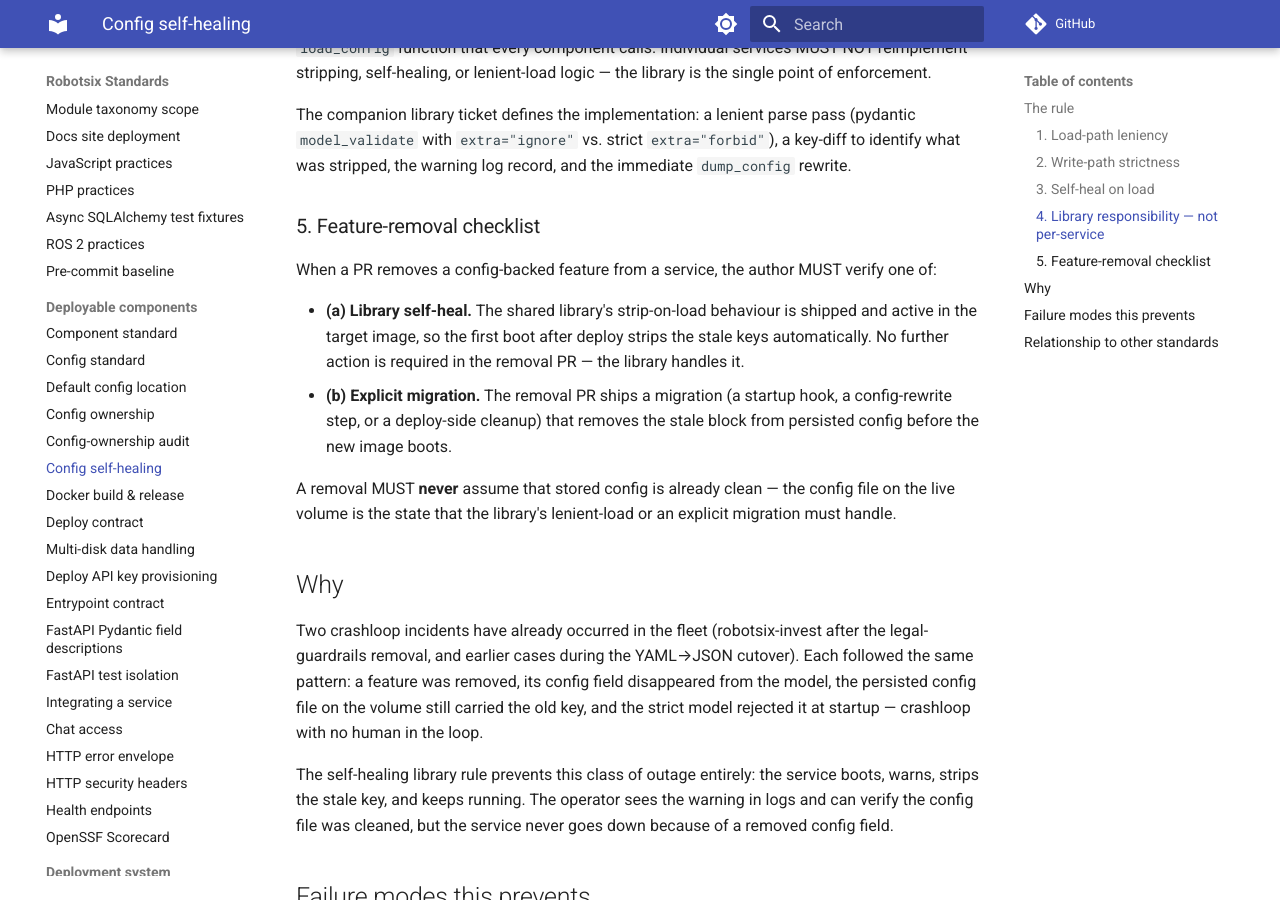
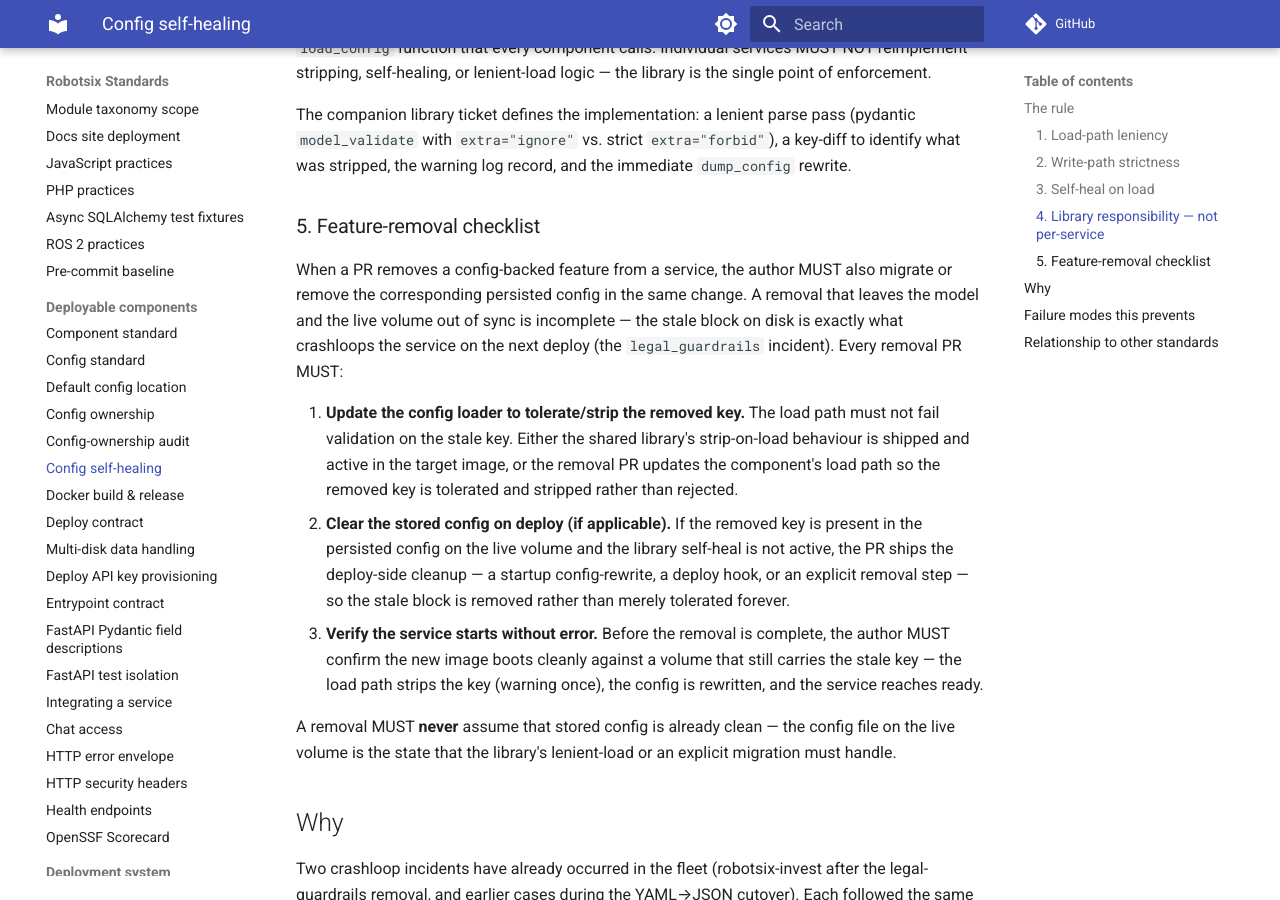
Before and after one commit to damien-robotsix/robotsix-standards, an MkDocs documentation site: the page built from docs/config-self-healing.md, in a window 1280 px wide and 900 px high, scrolled down 1314 px. Built offline with MkDocs 1.6.1 and Material for MkDocs 9.7.7, drawn with Linux system fonts in a browser that asks for light colours; comment, search, counter and statistics services are not loaded.

Commit message:
chore: Add feature removal checklist to robotsix-standards covering stored config migration (20260815T151912Z-add-feature-removal-checklist-to-robotsi-4af8) (#288)
Co-authored-by: robotsix-mill <mill@robotsix.local>

```diff
--- a/docs/config-self-healing.md
+++ b/docs/config-self-healing.md
@@ -72,15 +72,25 @@ log record, and the immediate `dump_config` rewrite.
 ### 5. Feature-removal checklist
 
 When a PR removes a config-backed feature from a service, the author MUST
-verify one of:
+also migrate or remove the corresponding persisted config in the same change.
+A removal that leaves the model and the live volume out of sync is
+incomplete — the stale block on disk is exactly what crashloops the service
+on the next deploy (the `legal_guardrails` incident). Every removal PR MUST:
 
-- **(a) Library self-heal.** The shared library's strip-on-load behaviour is
-  shipped and active in the target image, so the first boot after deploy
-  strips the stale keys automatically. No further action is required in
-  the removal PR — the library handles it.
-- **(b) Explicit migration.** The removal PR ships a migration (a startup
-  hook, a config-rewrite step, or a deploy-side cleanup) that removes the
-  stale block from persisted config before the new image boots.
+1. **Update the config loader to tolerate/strip the removed key.** The load
+   path must not fail validation on the stale key. Either the shared
+   library's strip-on-load behaviour is shipped and active in the target
+   image, or the removal PR updates the component's load path so the removed
+   key is tolerated and stripped rather than rejected.
+2. **Clear the stored config on deploy (if applicable).** If the removed key
+   is present in the persisted config on the live volume and the library
+   self-heal is not active, the PR ships the deploy-side cleanup — a startup
+   config-rewrite, a deploy hook, or an explicit removal step — so the stale
+   block is removed rather than merely tolerated forever.
+3. **Verify the service starts without error.** Before the removal is
+   complete, the author MUST confirm the new image boots cleanly against a
+   volume that still carries the stale key — the load path strips the key
+   (warning once), the config is rewritten, and the service reaches ready.
 
 A removal MUST **never** assume that stored config is already clean — the
 config file on the live volume is the state that the library's lenient-load
```
